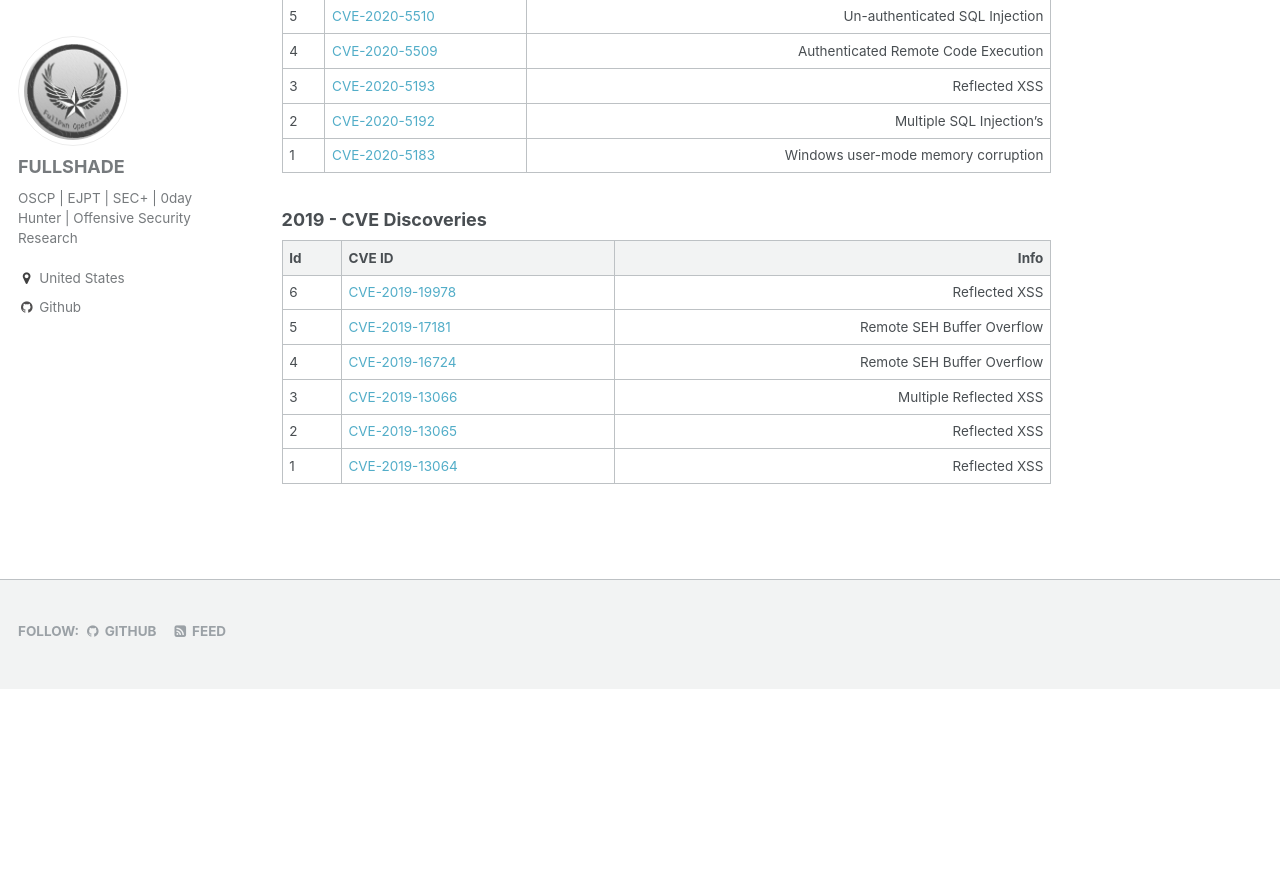
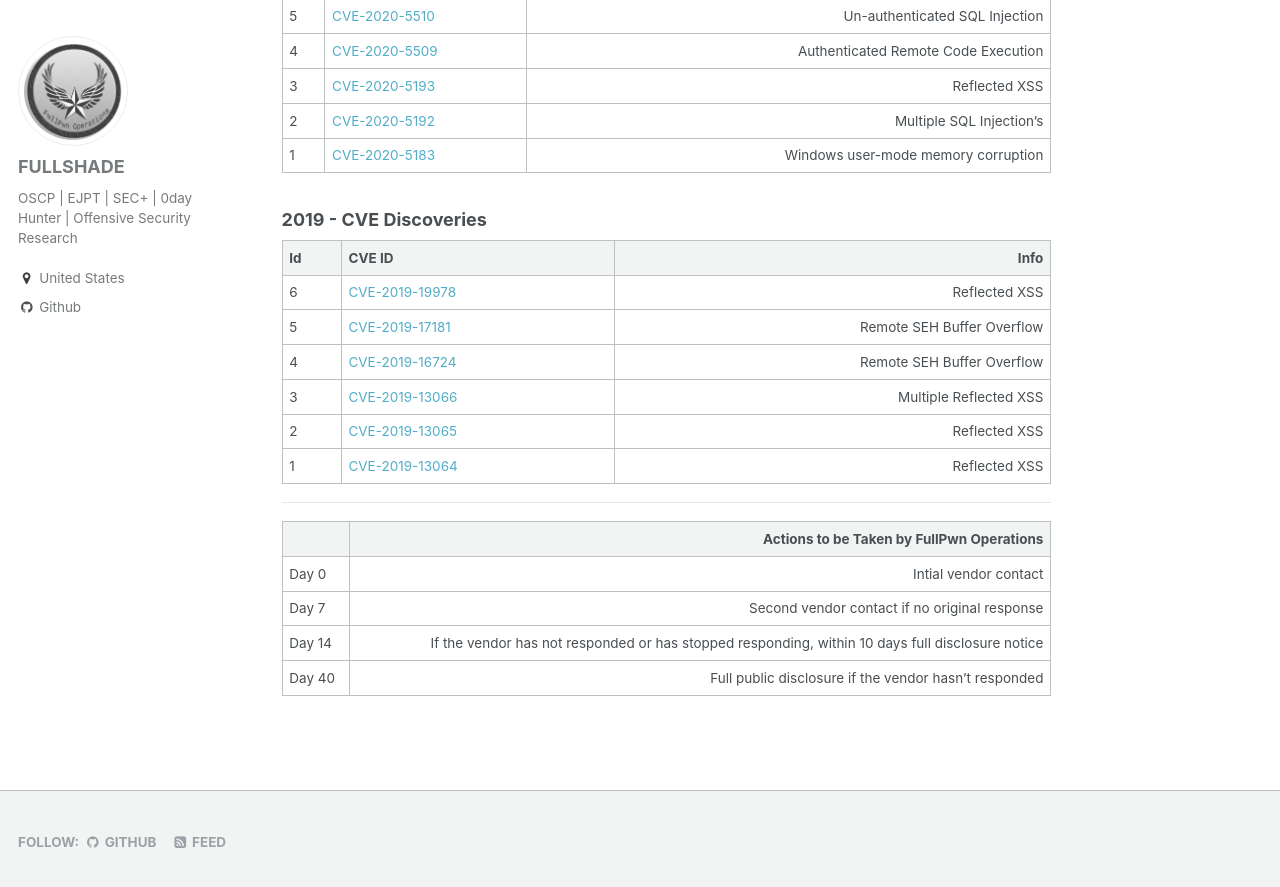
Before and after one commit to asdyxcyxc/FULLSHADE.github.io, a Jekyll site: the page built from _pages/cves.md, in a window 1280 px wide and 900 px high, scrolled down 585 px. Shown: the top 887 px of the window. Built offline with Jekyll 4.4.1, drawn with Linux system fonts in a browser that asks for light colours; before the commit the page ends 1274 px from its top, so only the background shows below that.

Commit message:
Update cves.md

```diff
--- a/_pages/cves.md
+++ b/_pages/cves.md
@@ -35,3 +35,13 @@ This page centralizes my personal collection of obtained CVE's.
 | 3 | [CVE-2019-13066](https://cve.mitre.org/cgi-bin/cvename.cgi?name=CVE-2019-13066) | Multiple Reflected XSS |
 | 2 | [CVE-2019-13065](https://cve.mitre.org/cgi-bin/cvename.cgi?name=CVE-2019-13065) | Reflected XSS |
 | 1 | [CVE-2019-13064](https://cve.mitre.org/cgi-bin/cvename.cgi?name=CVE-2019-13064) | Reflected XSS |
+
+
+----
+
+|  | Actions to be Taken by FullPwn Operations |
+|:---|--------:|
+| Day 0 | Intial vendor contact |
+| Day 7 | Second vendor contact if no original response |
+| Day 14 | If the vendor has not responded or has stopped responding, within 10 days full disclosure notice |
+| Day 40 | Full public disclosure if the vendor hasn't responded |
```
